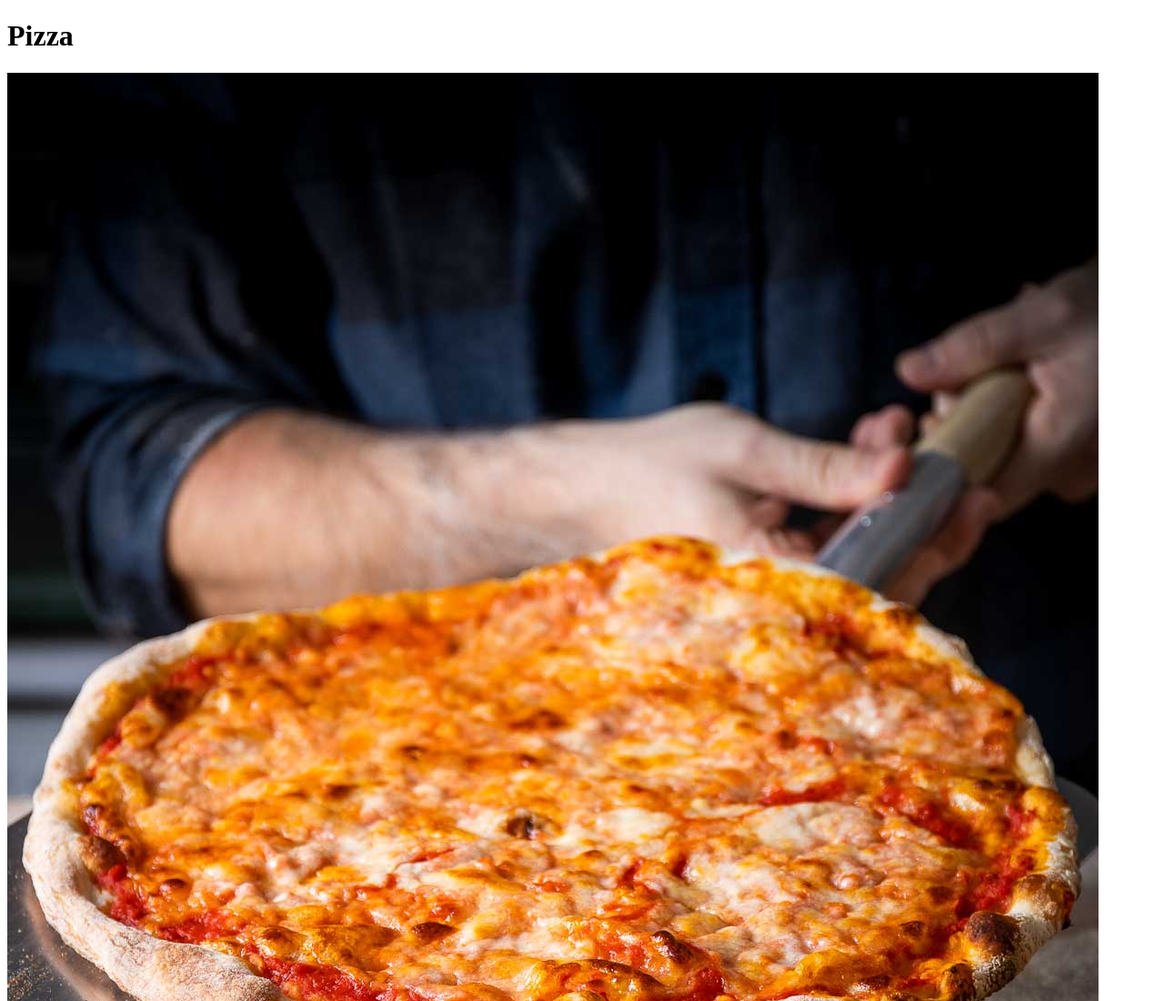
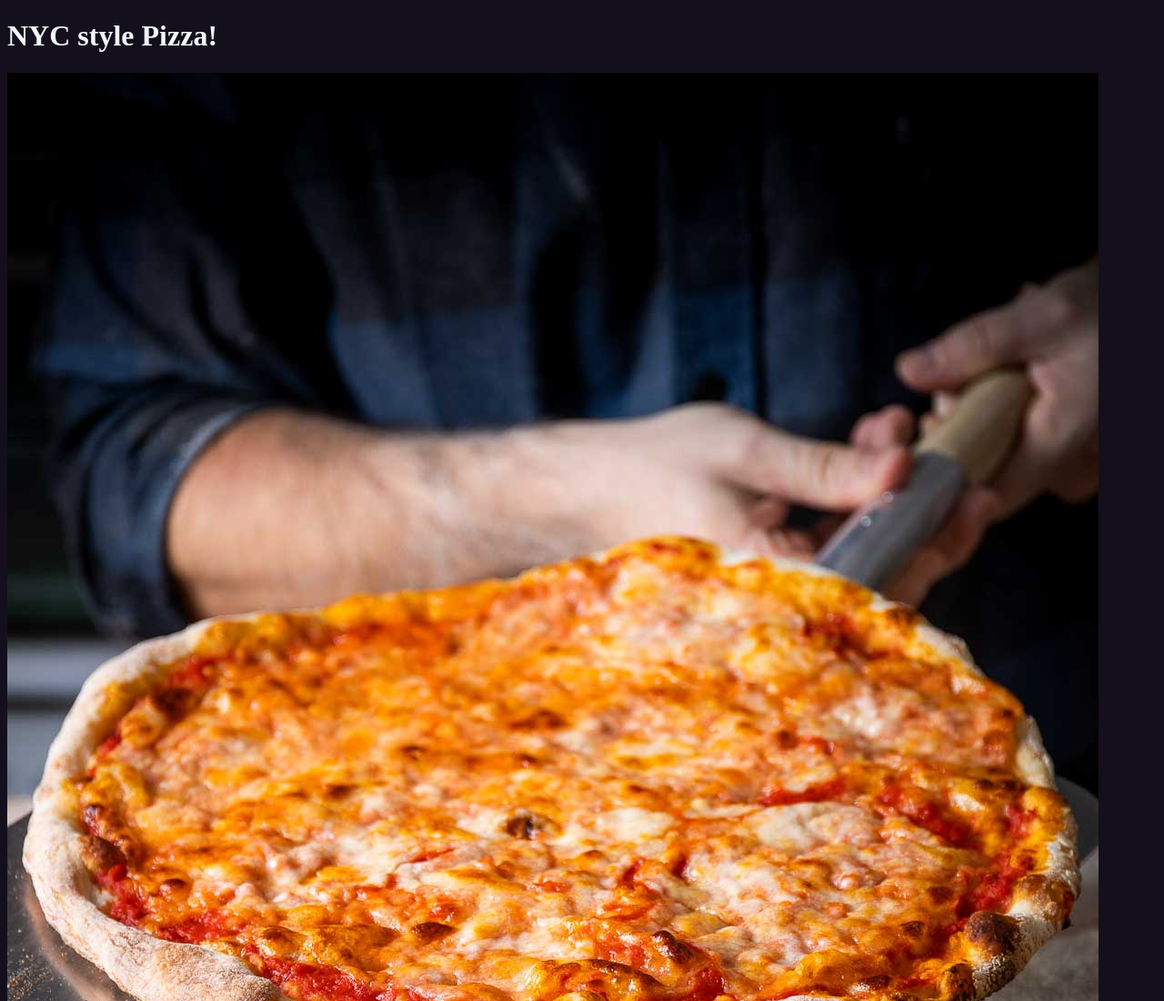
Before and after one commit to SirWaseem/odin-recipes, a plain HTML site: page recipes/Pizza.html in a window 1280 px wide. Shown: the top 1100 px of the page at 91% size. Drawn offline with Linux system fonts and the light colour scheme.

Commit message:
Added basic styling to all pages

```diff
--- a/recipes/Pizza.html
+++ b/recipes/Pizza.html
@@ -2,10 +2,11 @@
 <html lang="en">
 <head>
     <meta charset="UTF-8">
+    <link rel="stylesheet" href="../styles.css">
     <title>Pizza recipe</title>
 </head>
 <body>
-    <h1>Pizza</h1>
+    <h1>NYC style Pizza!</h1>
     <img src="../img/pizza.jpg">
     <h2>A delicious NYC style pizza,</h2>
     <p>New York pizza is my favorite style of pizza. Sure, I love me a neo-Neapolitan, sit-down-with-a-fork-and-knife pizza on occasion, and grilled pizzas are fantastic in the summer. Even chewy, Roman-style pizza bianca has its place. But the pizza I find myself most often craving is the simple, by-the-slice, medium-thin, crusty, and lightly chewy style.</p>
```
Also changed, not shown: recipes/Cookies.html (+1 -0 lines), recipes/tunasalad.html (+1 -0 lines).
